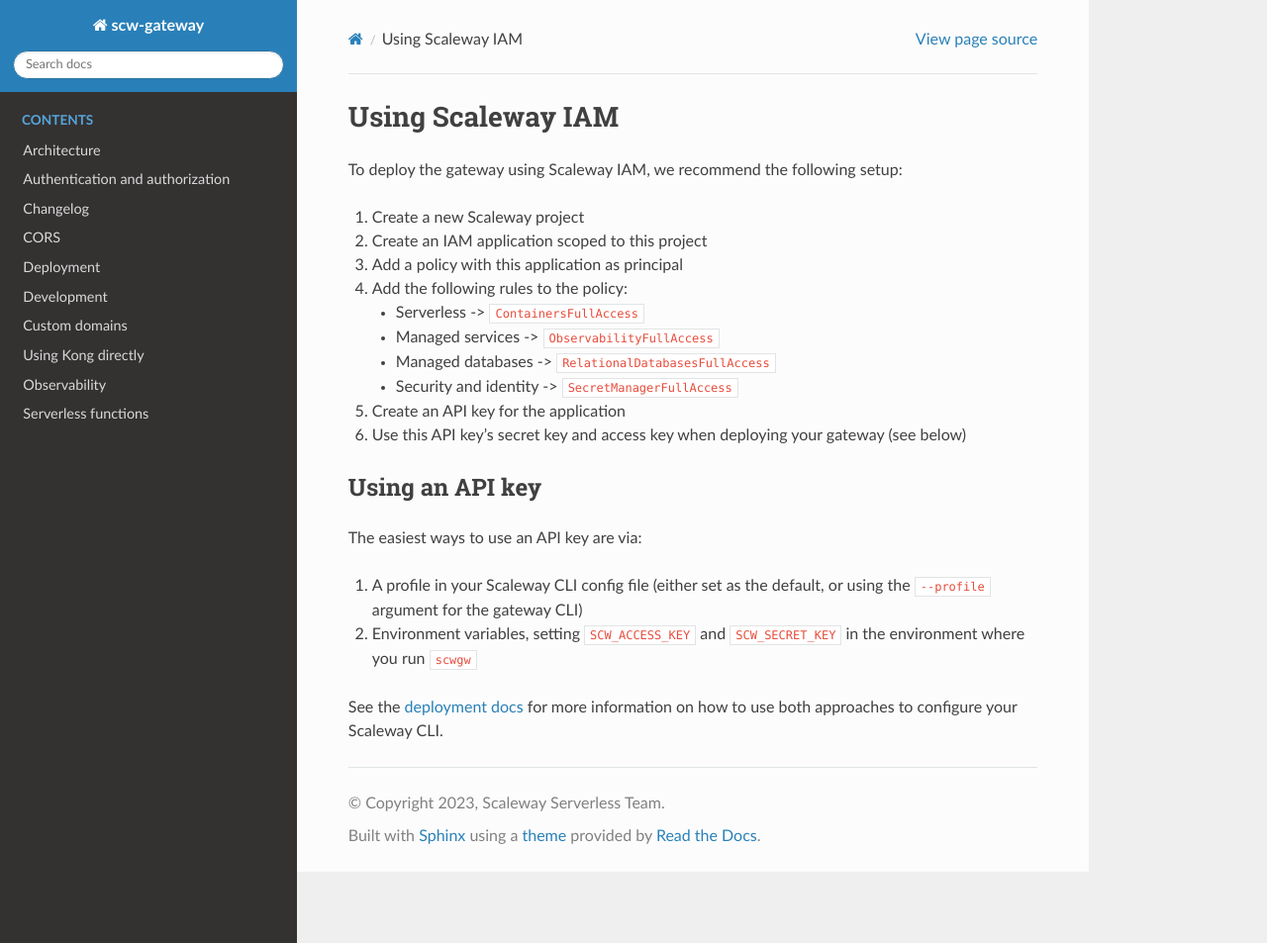
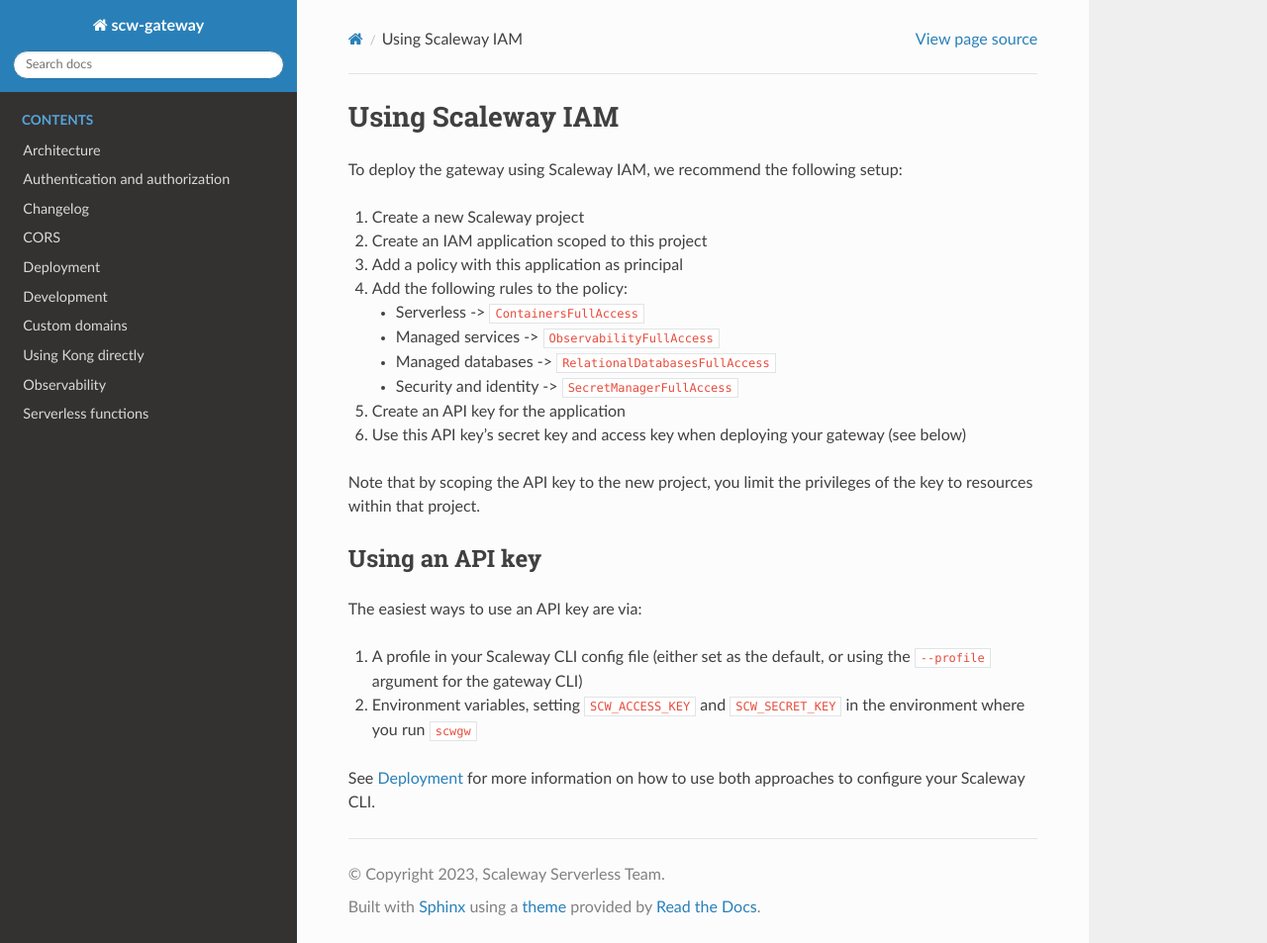
Before and after one commit to scaleway/serverless-gateway, a Sphinx documentation site: the page built from docs/source/iam.md, in a window 1280 px wide and 953 px high. Shown: the whole window at 99% size. Built offline with Sphinx 7.4.7 and the Read the Docs theme 2.0.0, drawn with Linux system fonts in a browser that asks for light colours.

Commit message:
Review comments

```diff
--- a/docs/source/iam.md
+++ b/docs/source/iam.md
@@ -13,6 +13,8 @@
 5. Create an API key for the application
 6. Use this API key's secret key and access key when deploying your gateway (see below)
 
+Note that by scoping the API key to the new project, you limit the privileges of the key to resources within that project.
+
 ## Using an API key
 
 The easiest ways to use an API key are via:
@@ -20,4 +22,4 @@
 1. A profile in your Scaleway CLI config file (either set as the default, or using the `--profile` argument for the gateway CLI)
 2. Environment variables, setting `SCW_ACCESS_KEY` and `SCW_SECRET_KEY` in the environment where you run `scwgw`
 
-See the [deployment docs](https://serverless-gateway.readthedocs.io/en/latest/deployment.html) for more information on how to use both approaches to configure your Scaleway CLI.
+See [](./deployment.md) for more information on how to use both approaches to configure your Scaleway CLI.
```
